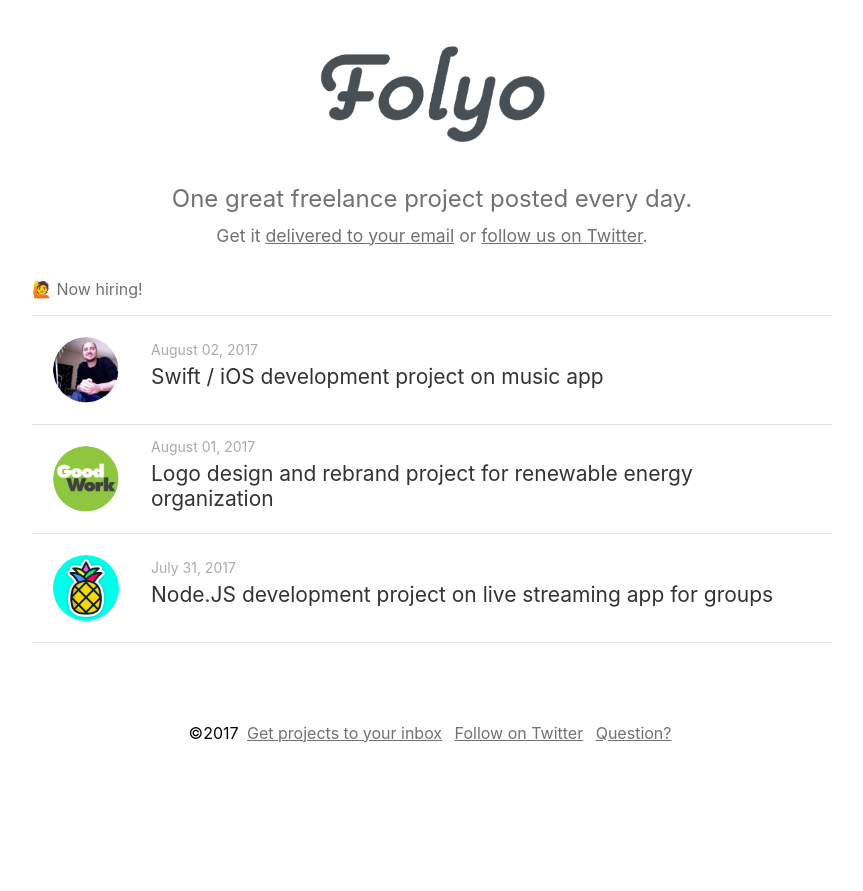
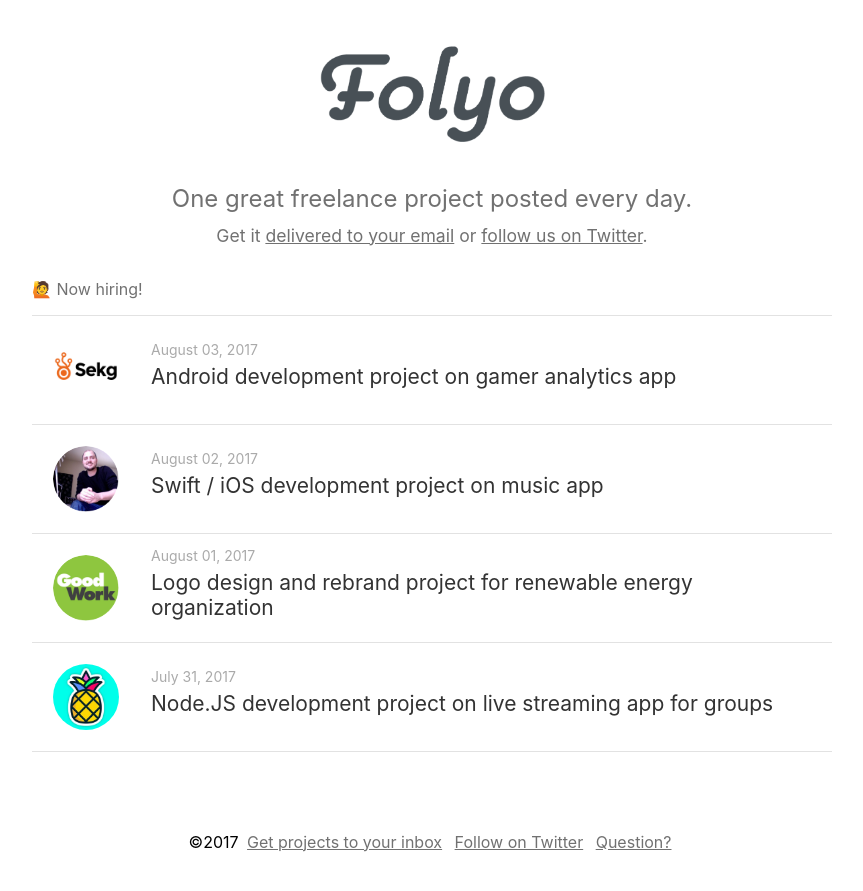
Before and after one commit to robwco/folyo, a Jekyll site: the page built from index.md, in a window 1280 px wide. Shown: the top 891 px of the page, without its empty margins (208-1071 px from the left). Built offline with Jekyll 4.4.1, drawn with Linux system fonts in a browser that asks for light colours; emoji names are drawn with the system emoji font.

Commit message:
new lead

```diff
--- a/_data/projects.yml
+++ b/_data/projects.yml
@@ -1,3 +1,8 @@
+- title: Android development project on gamer analytics app
+  url: https://www.jobfluent.com/jobs/android-developer-native-and-hybrid-freelance-barcelona-b340c3?result=14
+  picture: "./images/sekg.png"
+  date: 2017-08-03
+
 - title: Swift / iOS development project on music app
   url: https://news.ycombinator.com/item?id=14910408
   picture: "./images/greg-cervany.png"
```
Also changed, not shown: images/sekg.png (added).
